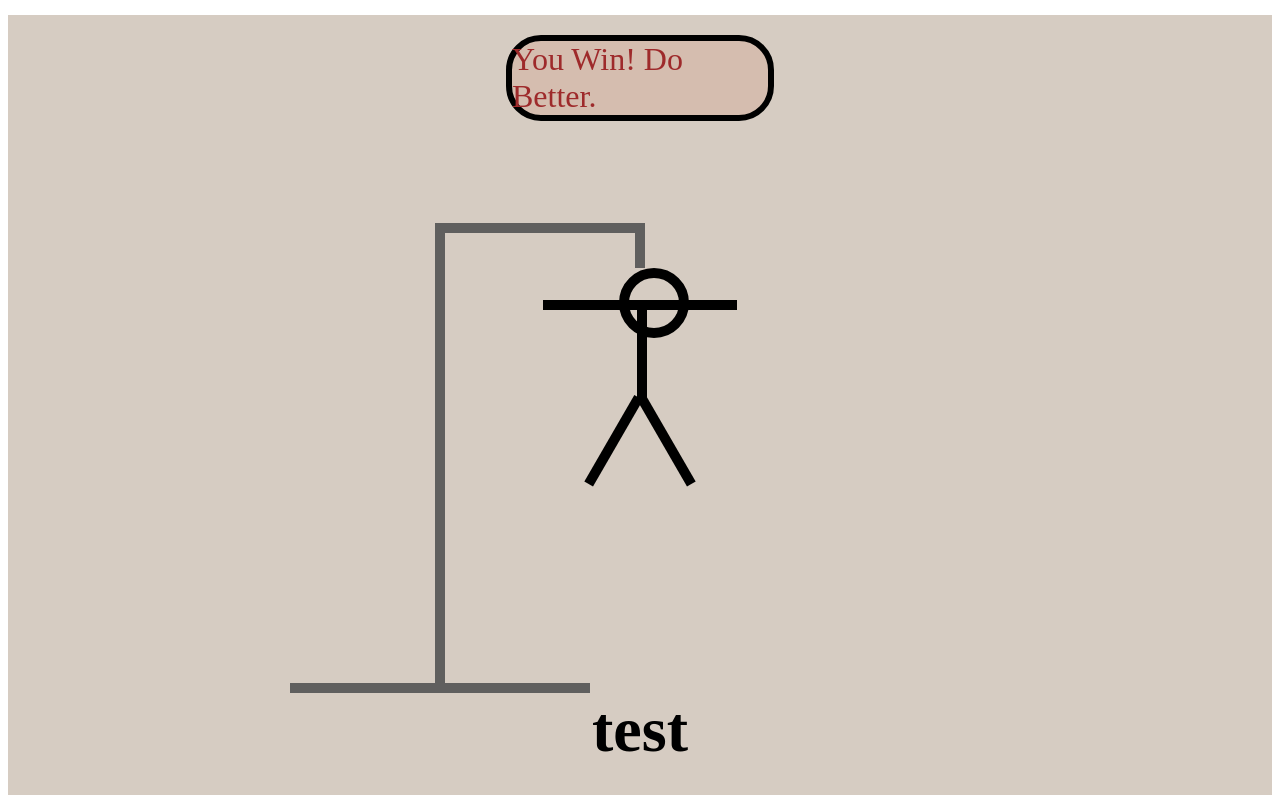
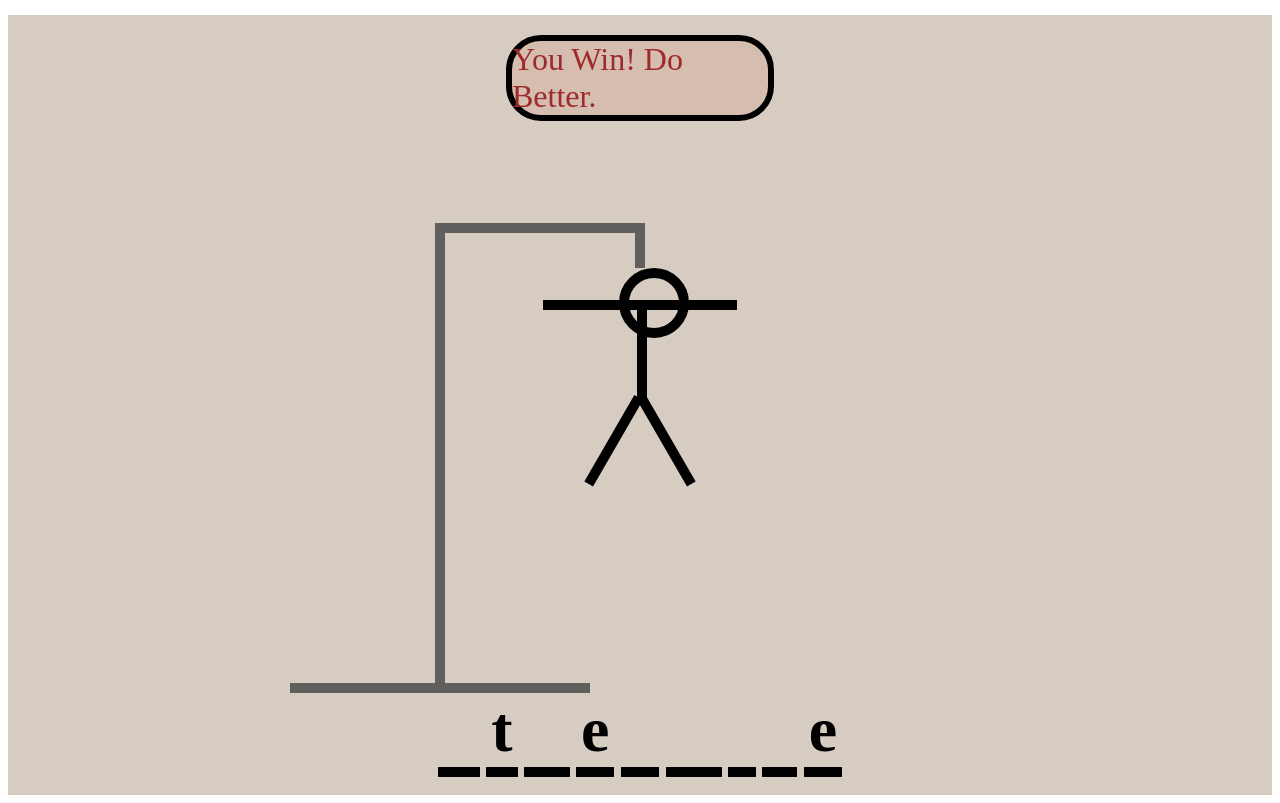
Before and after one commit to miso-tired/hangman-game, a React (Vite) app: page / in a window 1280 px wide. Built offline with nearby package versions, Linux system fonts and the light colour scheme; the HTML template or start-up script is replaced by a standard one.

Commit message:
I think guessing word display works now

```diff
--- a/src/components/Word.tsx
+++ b/src/components/Word.tsx
@@ -1,11 +1,18 @@
 // Display guessing word
 export function Word () {
     // Hard code word for now to test
-    const word = "test"
+    const word = "otherwise"
+    const usedLetters = ["t", "e", "g"]
 
     return (
         <div className="word">
-            {word.split("")}
+            {word.split("").map((letter, index) => (
+                // Need to display border-bottom, but not the guessing word
+                // Using index as key because each index in the guessing word is a unique value needed for the visibility of the word to work (i.e. two letters in the same word would not show up)
+                <span className="word-underline" key={index}>
+                    <span style={{ visibility: usedLetters.includes(letter) ? "visible" : "hidden"}}>{letter}</span>
+                </span>
+            ))}
         </div>
     )
 }
--- a/src/styles/game.css
+++ b/src/styles/game.css
@@ -123,4 +123,10 @@
   font-weight: bold;
 }
 
+.word-underline {
+  border-bottom: 10px solid black;
+  padding-left: 5px;
+  padding-right: 5px;
+}
+
 /*# sourceMappingURL=game.css.map */
--- a/src/styles/game.scss
+++ b/src/styles/game.scss
@@ -78,3 +78,9 @@
     gap: 0.10em;
     font-weight: bold;
 }
+
+.word-underline {
+    border-bottom: 10px solid black;
+    padding-left: 5px;
+    padding-right: 5px;
+}
```
Also changed, not shown: 1 other file (tests, documents, lock files or other folders).
